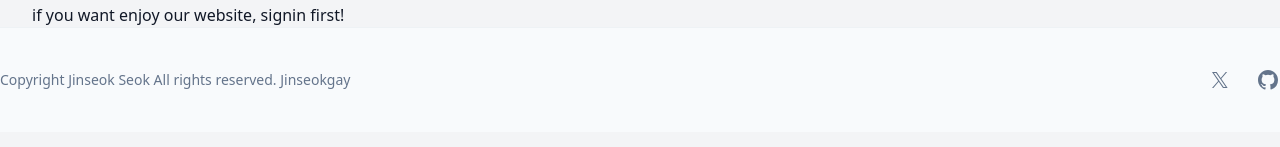
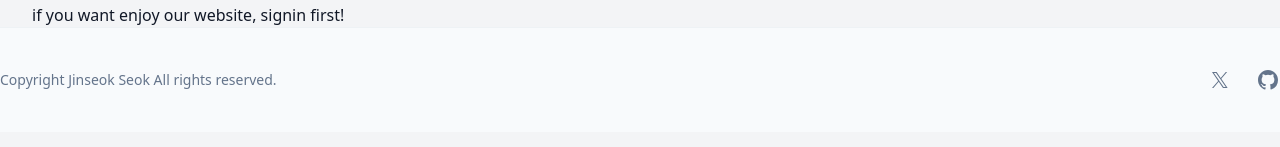
Before and after one commit to Lainari/LiquorCommunity-Laravel, a Next.js app in the folder community-app/client/: page / in a window 1280 px wide. Shown: the part 153-300 px from the top of the page. Built offline with nearby package versions, Linux system fonts and the light colour scheme; no server answers.

Commit message:
💬 refactor : Modify footer content

```diff
--- a/community-app/client/src/components/footer.tsx
+++ b/community-app/client/src/components/footer.tsx
@@ -23,7 +23,7 @@ const Footer = () => {
           </a>
         </div>
         <p className="mt-6 text-sm text-slate-500 sm:mt-0">
-          Copyright Jinseok Seok All rights reserved. Jinseokgay
+          Copyright Jinseok Seok All rights reserved.
         </p>
       </div>
     </footer>
```
